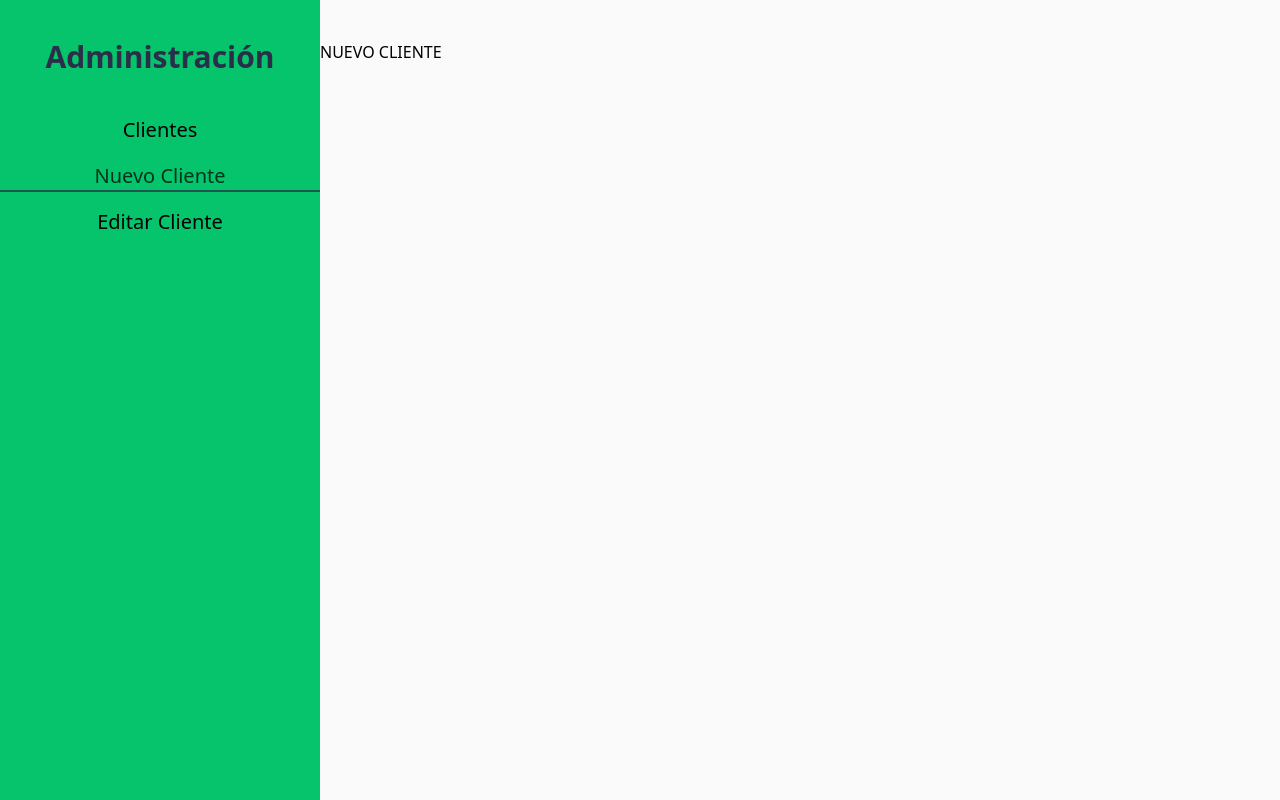
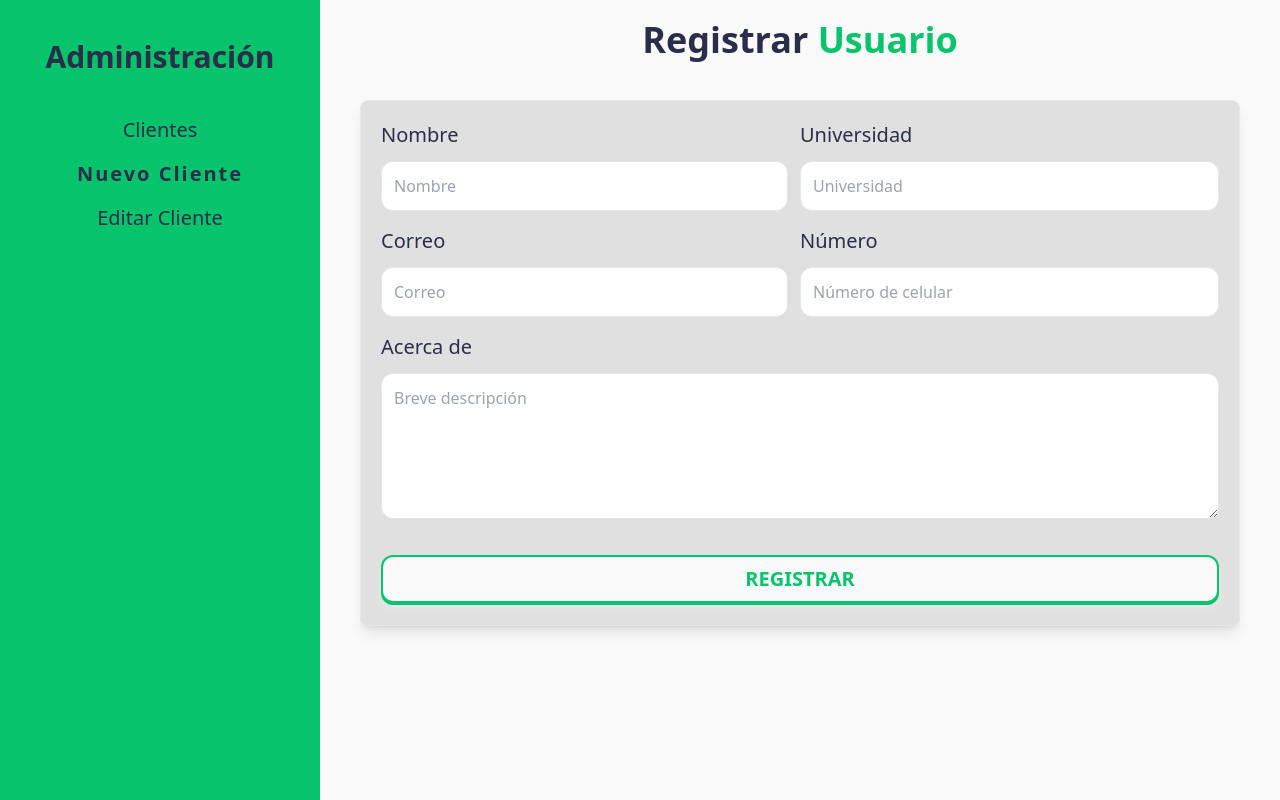
Before and after one commit to josu3steban/practica-admin-aspirantes, a React (Vite) app: page /users/new in a window 1280 px wide. Built offline with nearby package versions, Linux system fonts and the light colour scheme.

Commit message:
Terminado diseño de UserForm

```diff
--- a/src/components/users/SideBar.jsx
+++ b/src/components/users/SideBar.jsx
@@ -8,7 +8,7 @@ export const SideBar = () => {
 
   return (
     <div
-      className="bg-my-bg-third w-1/4"
+      className="bg-my-bg-third w-1/4 text-my-font-one"
     >
 
       <h2 className=" animate-bounce mt-10 mb-10 font-black text-3xl text-center text-my-font-one" >
@@ -17,21 +17,21 @@ export const SideBar = () => {
 
       <Link
         to="/users"
-        className={`${urlActual === '/users' ? 'border-b-my-font-one animate-pulse' : ' border-transparent '} ' block text-center mb-4 text-xl font-medium border-b-2 hover:border-b-my-font-one transition-all w-auto '`}
+        className={`${urlActual === '/users' && ' text-2xl font-semibold tracking-widest' } ' block text-center mb-4 text-xl font-medium transition-all w-auto '`}
       >
         Clientes
       </Link>
 
       <Link
         to="/users/new"
-        className={` ${urlActual === '/users/new' ? 'border-b-my-font-one animate-pulse' : ' border-transparent '}  block text-center mb-4 text-xl font-medium border-b-2 border-transparent hover:border-b-my-font-one transition-all '`}
+        className={` ${urlActual === '/users/new' && ' text-2xl font-semibold tracking-widest'}  block text-center mb-4 text-xl font-medium transition-all '`}
       >
         Nuevo Cliente
       </Link>
 
       <Link
         to="/users/update"
-        className={` ${urlActual === '/users/update' ? 'border-b-my-font-one animate-pulse' : ' border-transparent '}  block text-center text-xl font-medium border-b-2 border-transparent hover:border-b-my-font-one transition-all '`}
+        className={` ${urlActual === '/users/update' && ' text-2xl font-semibold tracking-widest'}  block text-center text-xl font-medium transition-all '`}
       >
         Editar Cliente
       </Link>
--- /dev/null
+++ b/src/components/users/UserForm.jsx
@@ -0,0 +1,77 @@
+import React from 'react'
+
+export const UserForm = () => {
+
+    const handleSubmit = (e) => {
+        e.preventDefault()
+    }
+
+  return (
+
+    <form
+        className='mt-10 border bg-[#e0e0e0] rounded-lg shadow-lg p-5 flex flex-wrap box-border'
+        onSubmit={handleSubmit}
+      >
+
+        <div className="mb-4 w-1/2 pr-3">
+          <label className='block text-my-font-one text-xl font-medium mb-3'>Nombre</label>
+          <input
+            className='text-base font-normal text-gray-700 rounded-xl border focus:outline-none focus:ring-2 focus:ring-my-button-hover-border p-3 w-full'
+            type="text"
+            placeholder="Nombre"
+          />
+        </div>
+
+        <div className="mb-4 w-1/2">
+          <label className='block text-my-font-one text-xl font-medium mb-3'>Universidad</label>
+          <input
+            className='text-base font-normal text-gray-700 rounded-xl border focus:outline-none focus:ring-2 focus:ring-my-button-hover-border p-3 w-full'
+            type="text"
+            placeholder="Universidad"
+          />
+        </div>
+
+        <div className="mb-4 w-1/2 pr-3">
+          <label className='block text-my-font-one text-xl font-medium mb-3'>Correo</label>
+          <input
+            className='text-base font-normal text-gray-700 rounded-xl border focus:outline-none focus:ring-2 focus:ring-my-button-hover-border p-3 w-full'
+            type="email"
+            placeholder="Correo"
+          />
+        </div>
+
+        <div className="mb-4 w-1/2">
+          <label className='block text-my-font-one text-xl font-medium mb-3'>Número</label>
+          <input
+            className='text-base font-normal text-gray-700 rounded-xl border focus:outline-none focus:ring-2 focus:ring-my-button-hover-border p-3 w-full'
+            type="number"
+            placeholder="Número de celular"
+          />
+        </div>
+
+        <div className="mb-8 w-full ">
+            <label className='block text-my-font-one text-xl font-medium mb-3'>Acerca de</label>
+
+            <textarea
+                className='text-base font-normal text-gray-700 rounded-xl border focus:outline-none focus:ring-2 focus:ring-my-button-hover-border p-3 w-full'
+                name=""
+                id=""
+                cols="30"
+                rows="5"
+                placeholder="Breve descripción"
+            >
+
+            </textarea>
+        </div>
+
+        <button
+          className='w-full border-none cursor-pointer shadow-md shadow-gray-200 hover:shadow-xl hover:shadow-gray-200 rounded-xl text-xl font-black bg-my-bg-third text-my-button-font active:shadow-none transition-all'
+          type="submit"
+        >
+          <span className='block py-2 px-4 box-border bg-my-bg-white border-2 border-my-button-border rounded-xl -translate-y-0.5 hover:-translate-y-1.5 active:translate-y-0 transition-all duration-100 ease-linear'>REGISTRAR</span>
+        </button>
+
+      </form>
+
+  )
+}
--- a/src/components/users/UserNew.jsx
+++ b/src/components/users/UserNew.jsx
@@ -1,9 +1,19 @@
 import React from 'react'
+import { UserForm } from './UserForm'
 
 export const UserNew = () => {
+
+
+
   return (
-    <div className='w-3/4'>
-      NUEVO CLIENTE
+    <div className='flex flex-col items-center '>
+
+      <h2 className='text-4xl text-center text-my-font-one font-black'>
+        Registrar <span className='text-my-font-two'>Usuario</span>
+      </h2>
+
+      <UserForm />
+
     </div>
   )
 }
--- a/src/components/users/UserScreen.jsx
+++ b/src/components/users/UserScreen.jsx
@@ -11,7 +11,7 @@ export const UserScreen = () => {
 
       <SideBar />
 
-      <div className="w-3/4 mt-10">
+      <div className="w-3/4 py-5 px-10 max-h-screen overflow-scroll">
         <Outlet />
       </div>
 
```
